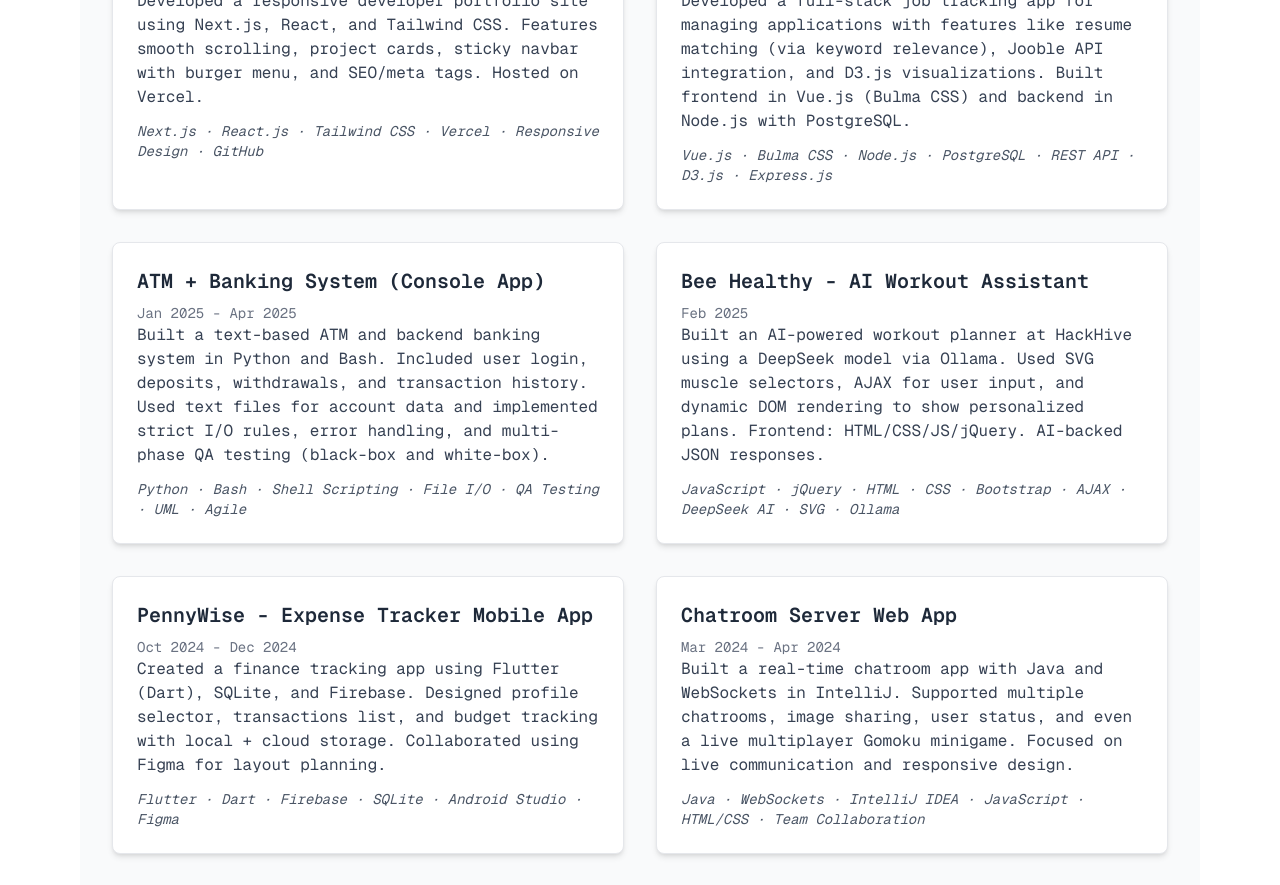
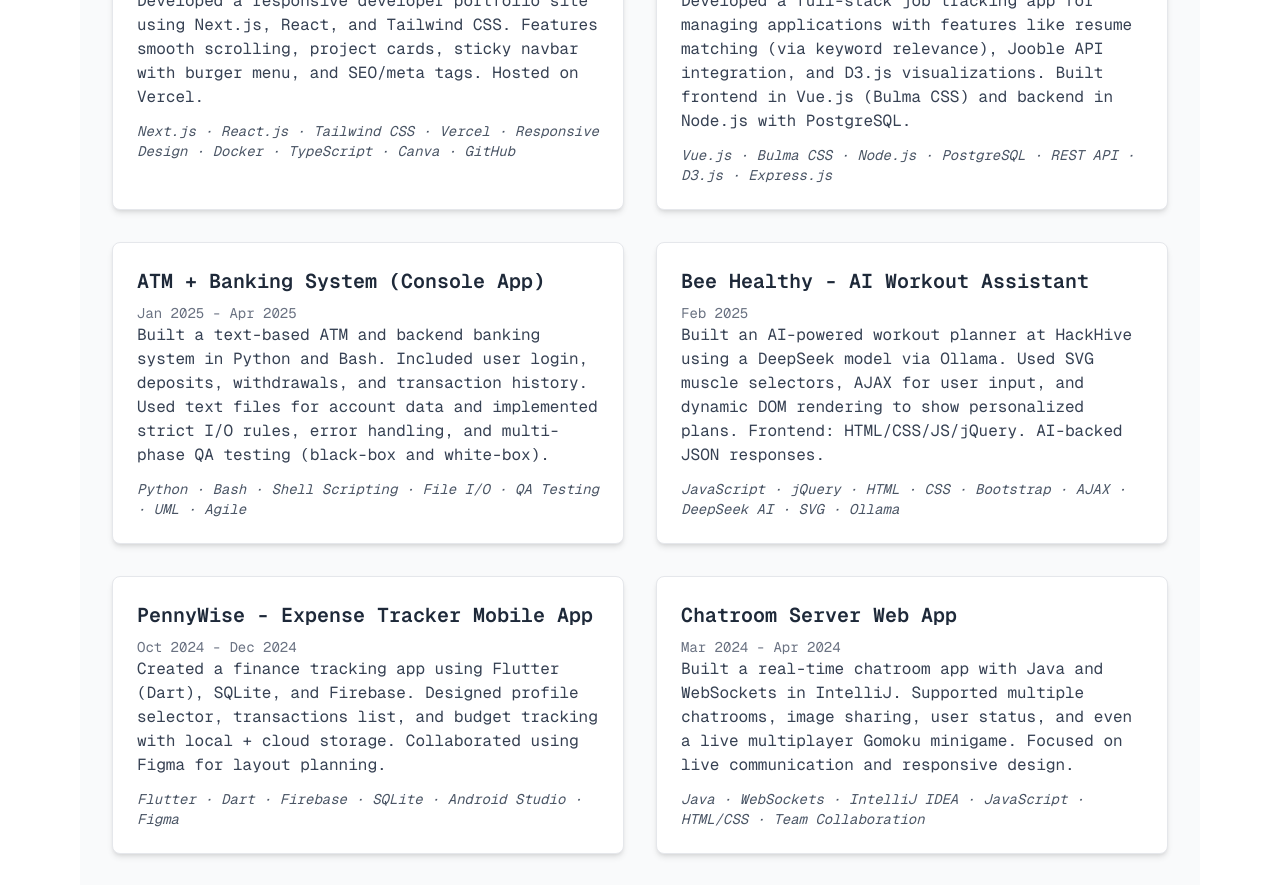
Before and after one commit to AlredaAlhadi/personal-portfolio, a Next.js app: page / in a window 1280 px wide. Shown: the part 1400-2285 px from the top of the page. Built offline with nearby package versions, Linux system fonts and the light colour scheme.

Commit message:
Updated technology stack in Projects component to include Docker, TypeScript, and Canva.

```diff
--- a/src/components/Projects.tsx
+++ b/src/components/Projects.tsx
@@ -11,7 +11,7 @@ export default function Projects() {
             title="Personal Portfolio Website"
             date="July 2025 - Present"
             description="Developed a responsive developer portfolio site using Next.js, React, and Tailwind CSS. Features smooth scrolling, project cards, sticky navbar with burger menu, and SEO/meta tags. Hosted on Vercel."
-            tech="Next.js · React.js · Tailwind CSS · Vercel · Responsive Design · GitHub"
+            tech="Next.js · React.js · Tailwind CSS · Vercel · Responsive Design · Docker · TypeScript · Canva · GitHub"
           />
 
           <ProjectCard
```
